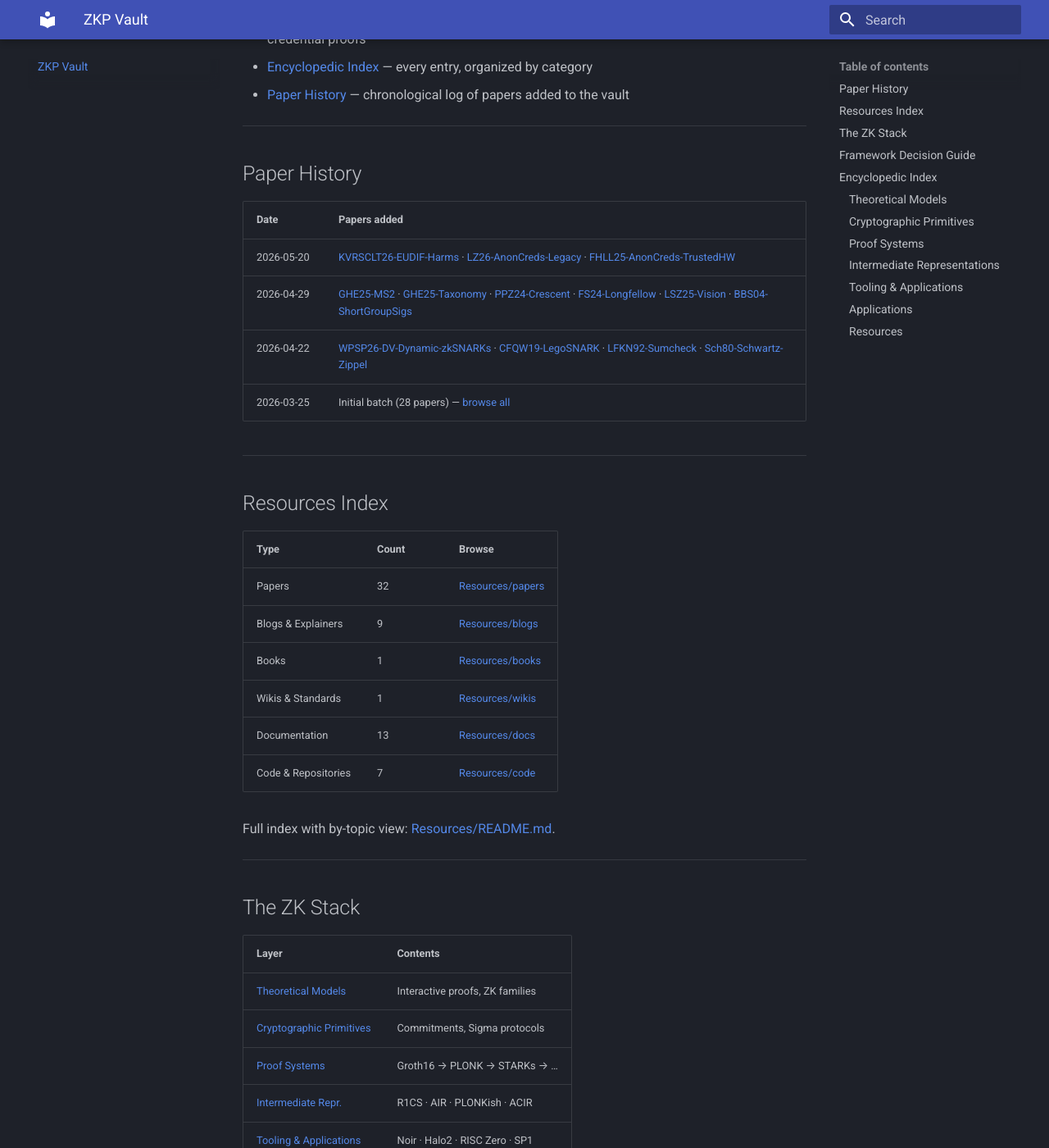
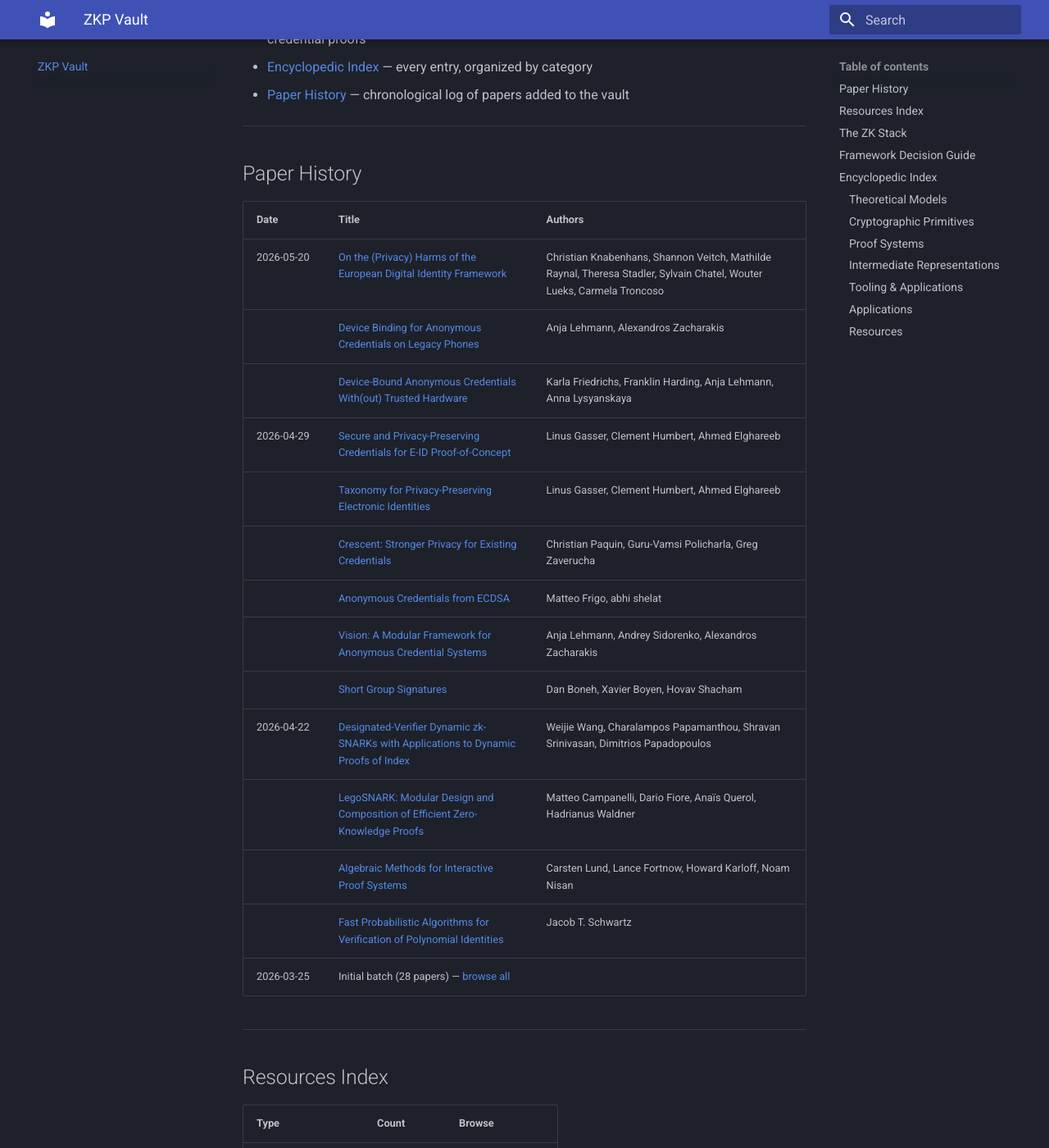
Before and after one commit to eid-privacy/zkp-vault, an MkDocs documentation site: the page built from docs/README.md, in a window 1280 px wide and 1400 px high, scrolled down 445 px. Shown: the whole window at 82% size. Built offline with MkDocs 1.6.1 and Material for MkDocs 9.7.7, drawn with Linux system fonts in a browser that asks for light colours.

Commit message:
Nicer paper history

```diff
--- a/docs/README.md
+++ b/docs/README.md
@@ -14,12 +14,22 @@ The vault is organized in four ways:
 
 ## Paper History
 
-| Date | Papers added |
-|---|---|
-| 2026-05-20 | [KVRSCLT26-EUDIF-Harms](Resources/papers/KVRSCLT26-EUDIF-Harms.md) · [LZ26-AnonCreds-Legacy](Resources/papers/LZ26-AnonCreds-Legacy.md) · [FHLL25-AnonCreds-TrustedHW](Resources/papers/FHLL25-AnonCreds-TrustedHW.md) |
-| 2026-04-29 | [GHE25-MS2](Resources/papers/GHE25-MS2.md) · [GHE25-Taxonomy](Resources/papers/GHE25-Taxonomy.md) · [PPZ24-Crescent](Resources/papers/PPZ24-Crescent.md) · [FS24-Longfellow](Resources/papers/FS24-Longfellow.md) · [LSZ25-Vision](Resources/papers/LSZ25-Vision.md) · [BBS04-ShortGroupSigs](Resources/papers/BBS04-ShortGroupSigs.md) |
-| 2026-04-22 | [WPSP26-DV-Dynamic-zkSNARKs](Resources/papers/WPSP26-DV-Dynamic-zkSNARKs.md) · [CFQW19-LegoSNARK](Resources/papers/CFQW19-LegoSNARK.md) · [LFKN92-Sumcheck](Resources/papers/LFKN92-Sumcheck.md) · [Sch80-Schwartz-Zippel](Resources/papers/Sch80-Schwartz-Zippel.md) |
-| 2026-03-25 | Initial batch (28 papers) — [browse all](Resources/papers/README.md) |
+| Date | Title | Authors |
+|---|---|---|
+| 2026-05-20 | [On the (Privacy) Harms of the European Digital Identity Framework](Resources/papers/KVRSCLT26-EUDIF-Harms.md) | Christian Knabenhans, Shannon Veitch, Mathilde Raynal, Theresa Stadler, Sylvain Chatel, Wouter Lueks, Carmela Troncoso |
+| | [Device Binding for Anonymous Credentials on Legacy Phones](Resources/papers/LZ26-AnonCreds-Legacy.md) | Anja Lehmann, Alexandros Zacharakis |
+| | [Device-Bound Anonymous Credentials With(out) Trusted Hardware](Resources/papers/FHLL25-AnonCreds-TrustedHW.md) | Karla Friedrichs, Franklin Harding, Anja Lehmann, Anna Lysyanskaya |
+| 2026-04-29 | [Secure and Privacy-Preserving Credentials for E-ID Proof-of-Concept](Resources/papers/GHE25-MS2.md) | Linus Gasser, Clement Humbert, Ahmed Elghareeb |
+| | [Taxonomy for Privacy-Preserving Electronic Identities](Resources/papers/GHE25-Taxonomy.md) | Linus Gasser, Clement Humbert, Ahmed Elghareeb |
+| | [Crescent: Stronger Privacy for Existing Credentials](Resources/papers/PPZ24-Crescent.md) | Christian Paquin, Guru-Vamsi Policharla, Greg Zaverucha |
+| | [Anonymous Credentials from ECDSA](Resources/papers/FS24-Longfellow.md) | Matteo Frigo, abhi shelat |
+| | [Vision: A Modular Framework for Anonymous Credential Systems](Resources/papers/LSZ25-Vision.md) | Anja Lehmann, Andrey Sidorenko, Alexandros Zacharakis |
+| | [Short Group Signatures](Resources/papers/BBS04-ShortGroupSigs.md) | Dan Boneh, Xavier Boyen, Hovav Shacham |
+| 2026-04-22 | [Designated-Verifier Dynamic zk-SNARKs with Applications to Dynamic Proofs of Index](Resources/papers/WPSP26-DV-Dynamic-zkSNARKs.md) | Weijie Wang, Charalampos Papamanthou, Shravan Srinivasan, Dimitrios Papadopoulos |
+| | [LegoSNARK: Modular Design and Composition of Efficient Zero-Knowledge Proofs](Resources/papers/CFQW19-LegoSNARK.md) | Matteo Campanelli, Dario Fiore, Anaïs Querol, Hadrianus Waldner |
+| | [Algebraic Methods for Interactive Proof Systems](Resources/papers/LFKN92-Sumcheck.md) | Carsten Lund, Lance Fortnow, Howard Karloff, Noam Nisan |
+| | [Fast Probabilistic Algorithms for Verification of Polynomial Identities](Resources/papers/Sch80-Schwartz-Zippel.md) | Jacob T. Schwartz |
+| 2026-03-25 | Initial batch (28 papers) — [browse all](Resources/papers/README.md) | |
 
 ---
 
```
